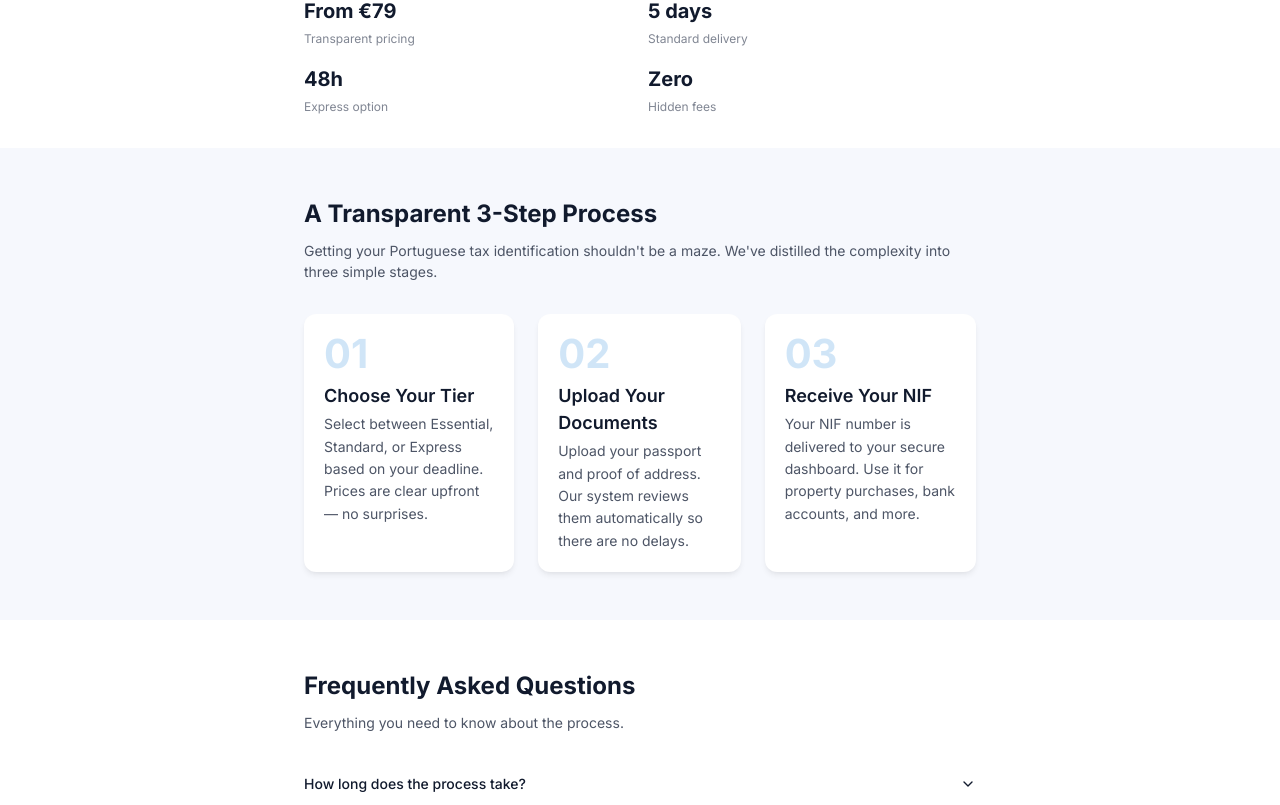
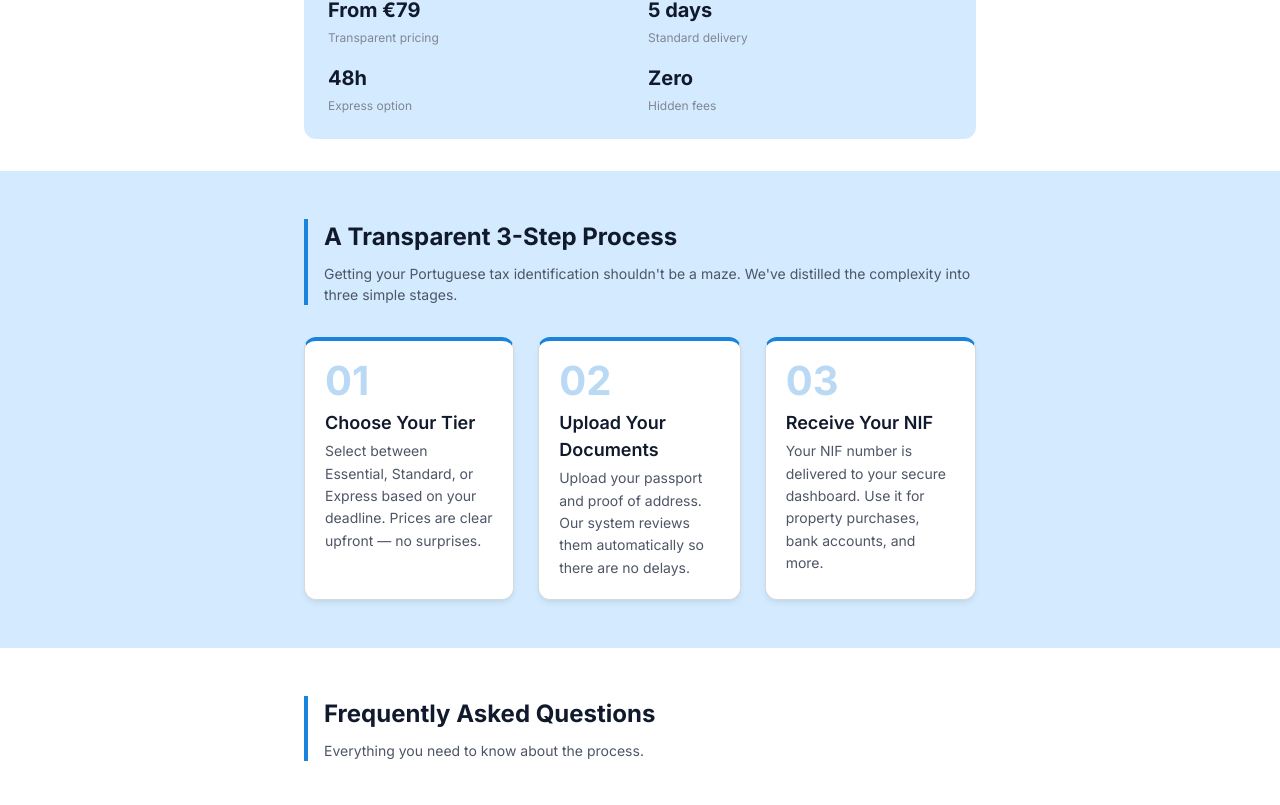
Before and after one commit to davidesambughi/remoteNif-Context-Driven-Development, a Next.js app: page /en in a window 1280 px wide. Shown: the part 489-1294 px from the top of the page. Built offline with nearby package versions, Linux system fonts and the light colour scheme; no server answers.

Commit message:
ui design tokens fixes 3

```diff
--- a/app/globals.css
+++ b/app/globals.css
@@ -19,6 +19,7 @@
   --color-slate-50: oklch(98% 0.006 264);
   --color-slate-100: oklch(96% 0.008 264);
   --color-slate-200: oklch(92% 0.01 264);
+  --color-slate-300: oklch(88% 0.011 264);
   --color-slate-500: oklch(62% 0.02 264);
   --color-slate-700: oklch(45% 0.03 264);
   --color-slate-950: oklch(22% 0.04 264);
@@ -61,9 +62,9 @@
       BORDERS — emphasis scale
       subtle → default → strong
       ========================================== */
-  --border-default: var(--color-slate-200);
+  --border-default: var(--color-slate-300);
   /* Standard card and input borders */
-  --border-subtle: var(--color-slate-100);
+  --border-subtle: var(--color-slate-200);
   /* Light dividers, section separators */
   --border-strong: var(--color-slate-950);
   /* Emphasis borders, focused elements */
@@ -85,6 +86,10 @@
   --status-warning: var(--color-amber-500);
   --status-error: var(--color-rose-600);
   --status-info: var(--color-sky-500);
+  /* Subtle tinted backgrounds for state-bearing surfaces (8% opacity on white) */
+  --status-success-subtle: oklch(70% 0.14 165 / 0.08);
+  --status-warning-subtle: oklch(78% 0.13 75 / 0.08);
+  --status-error-subtle: oklch(62% 0.18 25 / 0.08);
 
   /* ==========================================
       TYPOGRAPHY
@@ -259,6 +264,9 @@
   --color-warning: var(--status-warning);
   --color-error: var(--status-error);
   --color-info: var(--status-info);
+  --color-success-subtle: var(--status-success-subtle);
+  --color-warning-subtle: var(--status-warning-subtle);
+  --color-error-subtle: var(--status-error-subtle);
 
   /* Fonts */
   --font-family-sans: var(--font-sans);
--- a/components/auth/AuthCard.tsx
+++ b/components/auth/AuthCard.tsx
@@ -18,7 +18,7 @@ export default async function AuthCard({ title, children }: AuthCardProps) {
 
       {/* Card */}
       <div
-        className="w-full bg-surface border border-border-default shadow-[var(--shadow-md)] rounded-[length:var(--radius-xl)] p-[length:var(--space-8)]"
+        className="w-full bg-surface border border-border-default border-t-4 border-t-brand-primary shadow-[var(--shadow-md)] rounded-[length:var(--radius-xl)] p-[length:var(--space-8)]"
       >
         <h1 className="text-[length:var(--text-xl)] font-[number:var(--font-bold)] text-text-primary mb-[length:var(--space-6)]">
           {title}
--- a/components/dashboard/DocumentUploadSlot.tsx
+++ b/components/dashboard/DocumentUploadSlot.tsx
@@ -43,31 +43,37 @@ const STATE_CONFIG = {
     border: 'border-border-default',
     iconBg: 'bg-subtle',
     iconColor: 'text-text-secondary',
+    cardBg: 'bg-surface',
   },
   uploading: {
     border: 'border-border-default',
     iconBg: 'bg-subtle',
     iconColor: 'text-text-muted',
+    cardBg: 'bg-surface',
   },
   pending_review: {
     border: 'border-warning',
     iconBg: 'bg-warning',
     iconColor: 'text-on-accent',
+    cardBg: 'bg-warning-subtle',
   },
   approved: {
     border: 'border-success',
     iconBg: 'bg-success',
     iconColor: 'text-on-accent',
+    cardBg: 'bg-success-subtle',
   },
   flagged: {
     border: 'border-error',
     iconBg: 'bg-error',
     iconColor: 'text-on-accent',
+    cardBg: 'bg-error-subtle',
   },
   manual_review: {
     border: 'border-warning',
     iconBg: 'bg-warning',
     iconColor: 'text-on-accent',
+    cardBg: 'bg-warning-subtle',
   },
 } as const
 
@@ -193,11 +199,12 @@ export function DocumentUploadSlot({
   return (
     <div
       className={[
-        'bg-surface border rounded-[length:var(--radius-lg)]',
+        'border rounded-[length:var(--radius-lg)]',
         'shadow-[var(--shadow-sm)] p-[length:var(--space-5)]',
         'flex items-center gap-[length:var(--space-4)]',
         'transition-colors duration-200',
         cfg.border,
+        cfg.cardBg,
         disabled ? 'opacity-50' : '',
       ].join(' ')}
     >
--- a/components/dashboard/PersonalDetailsForm.tsx
+++ b/components/dashboard/PersonalDetailsForm.tsx
@@ -165,7 +165,7 @@ export function PersonalDetailsForm({
     const values = form.getValues()
     return (
       <div className="space-y-8">
-        <Card className="rounded-[length:var(--radius-xl)] shadow-[var(--shadow-md)] bg-surface border-border-default">
+        <Card className="rounded-[length:var(--radius-xl)] shadow-[var(--shadow-md)] bg-success-subtle border-success">
           <CardHeader className="flex flex-row items-start justify-between gap-4">
             <div className="space-y-1">
               <div className="flex items-center gap-2">
--- a/components/marketing/FAQSection.tsx
+++ b/components/marketing/FAQSection.tsx
@@ -15,20 +15,38 @@ export function FAQSection() {
   return (
     <section className="bg-surface px-4 py-12">
       <div className="max-w-2xl mx-auto">
+        <div className="border-l-4 border-brand-primary pl-[length:var(--space-4)]">
           <h2 className="text-[length:var(--text-2xl)] font-[number:var(--font-bold)] text-text-primary">
             {t('title')}
           </h2>
           <p className="mt-2 text-[length:var(--text-sm)] text-text-secondary">
             {t('subtitle')}
           </p>
+        </div>
 
         <Accordion type="single" collapsible className="mt-6">
           {FAQ_KEYS.map((key) => (
-            <AccordionItem key={key} value={`item-${key}`}>
-              <AccordionTrigger className="text-left text-[length:var(--text-sm)] font-[number:var(--font-medium)] text-text-primary">
+            <AccordionItem
+              key={key}
+              value={`item-${key}`}
+              className="border-b border-brand-primary/30"
+            >
+              <AccordionTrigger
+                className={[
+                  'text-left text-[length:var(--text-base)] font-[number:var(--font-semibold)] text-text-primary',
+                  // chevron inherits text color; open state turns the whole trigger brand-primary
+                  'data-[state=open]:text-brand-primary',
+                  '[&>svg]:text-brand-primary [&>svg]:shrink-0',
+                ].join(' ')}
+              >
                 {t(`q${key}`)}
               </AccordionTrigger>
-              <AccordionContent className="text-[length:var(--text-sm)] text-text-secondary leading-[var(--leading-relaxed)]">
+              <AccordionContent
+                className={[
+                  'text-[length:var(--text-sm)] text-text-secondary leading-[var(--leading-relaxed)]',
+                  'border-l-2 border-brand-primary/40 pl-[length:var(--space-4)] ml-[length:var(--space-1)]',
+                ].join(' ')}
+              >
                 {t(`a${key}`)}
               </AccordionContent>
             </AccordionItem>
--- a/components/marketing/HeroSection.tsx
+++ b/components/marketing/HeroSection.tsx
@@ -42,8 +42,8 @@ export function HeroSection() {
           <a href="#how-it-works">{t('learnMore')}</a>
         </Button>
 
-        {/* 2×2 stats grid — honest product facts, no made-up social proof */}
-        <div className="mt-8 grid grid-cols-2 gap-4 border-t border-border-subtle pt-6">
+        {/* 2×2 stats grid — brand-tinted background makes it feel distinct from the text above */}
+        <div className="mt-8 grid grid-cols-2 gap-4 bg-brand-primary-dim rounded-[length:var(--radius-lg)] p-[length:var(--space-6)]">
           <StatItem value={t('stat1Value')} label={t('stat1Label')} />
           <StatItem value={t('stat2Value')} label={t('stat2Label')} />
           <StatItem value={t('stat3Value')} label={t('stat3Label')} />
--- a/components/marketing/HowItWorksSection.tsx
+++ b/components/marketing/HowItWorksSection.tsx
@@ -9,10 +9,9 @@ interface StepCardProps {
 // Single step card with oversized number as visual anchor
 function StepCard({ number, title, description }: StepCardProps) {
   return (
-    <div className="bg-surface rounded-[length:var(--radius-lg)] p-5 shadow-[var(--shadow-md)]">
+    <div className="bg-surface border border-border-default border-t-4 border-t-brand-primary rounded-[length:var(--radius-lg)] p-5 shadow-[var(--shadow-md)]">
       <span
-        className="block text-[length:var(--text-4xl)] font-[number:var(--font-bold)] text-brand-primary leading-none"
-        style={{ opacity: 0.2 }}
+        className="block text-[length:var(--text-4xl)] font-[number:var(--font-bold)] text-brand-primary opacity-30 leading-none"
         aria-hidden="true"
       >
         {number}
@@ -32,14 +31,16 @@ export function HowItWorksSection() {
   const t = useTranslations('home.howItWorks')
 
   return (
-    <section id="how-it-works" className="bg-[var(--bg-base)] px-4 py-12">
+    <section id="how-it-works" className="bg-brand-primary-dim px-4 py-12">
       <div className="max-w-2xl mx-auto">
+        <div className="border-l-4 border-brand-primary pl-[length:var(--space-4)]">
           <h2 className="text-[length:var(--text-2xl)] font-[number:var(--font-bold)] text-text-primary">
             {t('title')}
           </h2>
           <p className="mt-2 text-[length:var(--text-sm)] text-text-secondary">
             {t('subtitle')}
           </p>
+        </div>
 
         <div className="mt-8 flex flex-col gap-[length:var(--space-6)] md:flex-row">
           <StepCard
--- a/components/marketing/TierCard.tsx
+++ b/components/marketing/TierCard.tsx
@@ -57,7 +57,7 @@ export function TierCard({
     <Card
       className={[
         'relative flex flex-col p-[length:var(--space-8)] shadow-[var(--shadow-md)]',
-        isFeatured ? 'border-2 border-brand-secondary' : '',
+        isFeatured ? 'border-2 border-brand-secondary bg-brand-primary-dim' : '',
       ]
         .filter(Boolean)
         .join(' ')}
--- a/context/feature-specs/0-feature-list.md
+++ b/context/feature-specs/0-feature-list.md
@@ -621,6 +621,11 @@ Notes:
 - Do not redesign structure or add new sections here — polish only. Structural changes belong in the feature they affect.
 - A high-fidelity mockup or design reference should be provided before starting this feature.
 
+**Known issues to address during this feature:**
+- `--bg-elevated` is identical to `--bg-surface` (both white) — no elevation contrast between cards and modals. Give `--bg-elevated` a distinct value before the polish pass.
+- The status-subtle background pattern was introduced in Feature 10b cleanup: any surface that carries a status (`pending`, `approved`, `flagged`, etc.) should use `bg-warning-subtle` / `bg-success-subtle` / `bg-error-subtle` as the card background, plus a matching colored border and icon. This pattern is already applied on `DocumentUploadSlot` and the `PersonalDetailsForm` summary card — apply it consistently to any new state-bearing surfaces added in later features.
+- Brand color moments: each major section should have one deliberate brand-color anchor (e.g. brand-tinted background block, brand top border on a card). Currently applied on `AuthCard` (top border) and `HeroSection` stats grid (tinted block). Extend this pattern to new pages during the polish pass.
+
 Depends on: 20 (all features complete).
 
 ---
```
Lines whose indentation alone changed are shown as unchanged.
